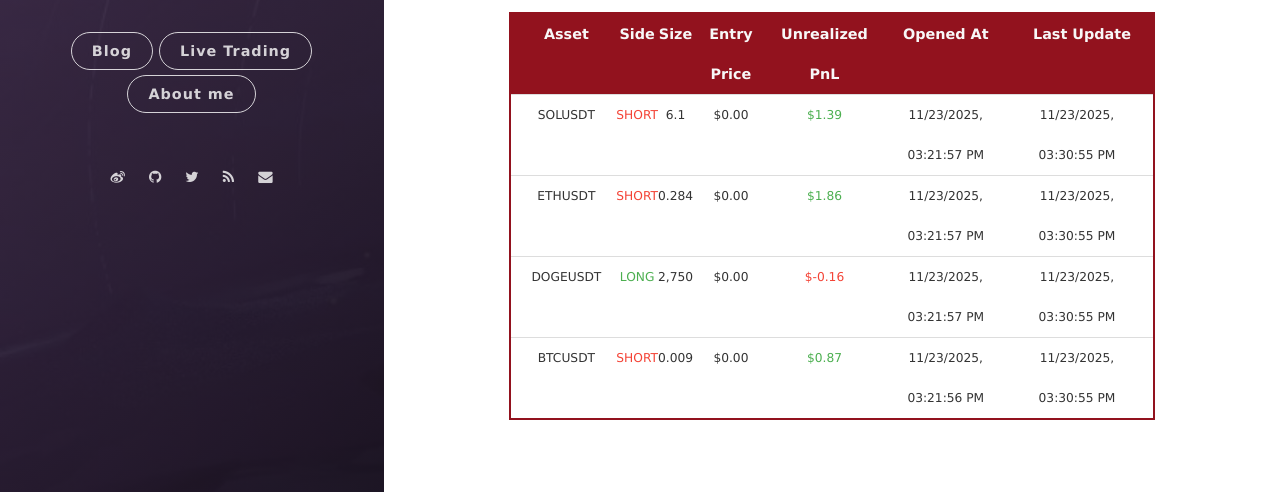
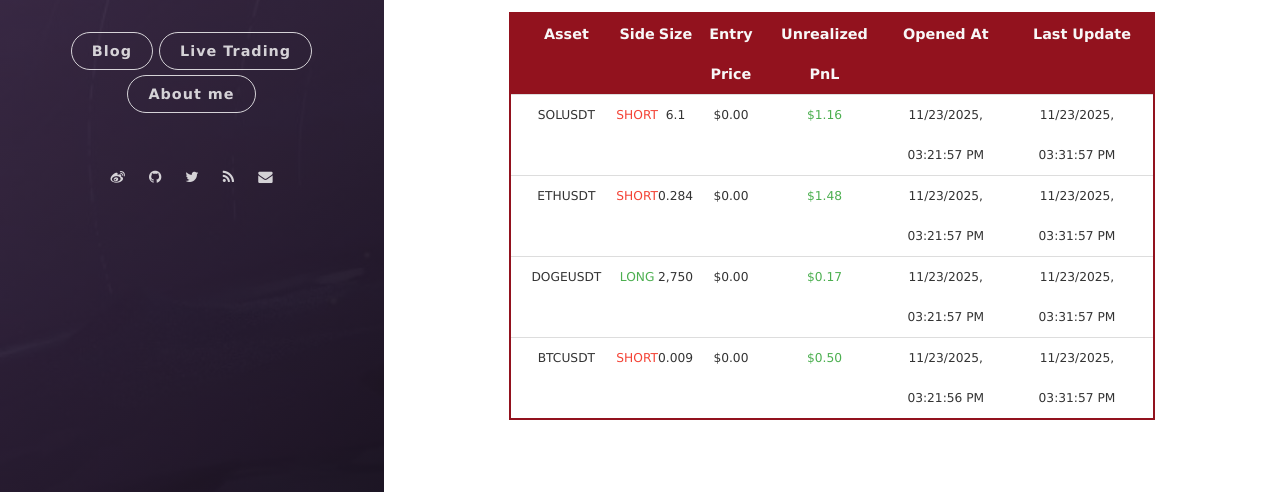
Before and after one commit to leeyegy/leeyegy.github.io, a Jekyll site: the page built from live-trading.html, in a window 1280 px wide and 1107 px high. Shown: the part 587-1079 px from the top of the window. Built offline with Jekyll 4.4.1, drawn with Linux system fonts in a browser that asks for light colours; nearby versions of some CDN libraries.

Commit message:
AccountMonitor: refresh positions 2025-11-23T23:31:57+08:00

```diff
--- a/assets/data/binance/positions.json
+++ b/assets/data/binance/positions.json
@@ -4,35 +4,35 @@
     "side": "SHORT",
     "size": 6.1,
     "entryPrice": 0.0,
-    "unrealizedPnl": 1.38960677,
+    "unrealizedPnl": 1.159,
     "openedAt": "2025-11-23T23:21:57+08:00",
-    "reportedAt": "2025-11-23T23:30:55+08:00"
+    "reportedAt": "2025-11-23T23:31:57+08:00"
   },
   {
     "symbol": "ETHUSDT",
     "side": "SHORT",
     "size": 0.284,
     "entryPrice": 0.0,
-    "unrealizedPnl": 1.86477482,
+    "unrealizedPnl": 1.4768,
     "openedAt": "2025-11-23T23:21:57+08:00",
-    "reportedAt": "2025-11-23T23:30:55+08:00"
+    "reportedAt": "2025-11-23T23:31:57+08:00"
   },
   {
     "symbol": "DOGEUSDT",
     "side": "LONG",
     "size": 2750.0,
     "entryPrice": 0.0,
-    "unrealizedPnl": -0.155925,
+    "unrealizedPnl": 0.165,
     "openedAt": "2025-11-23T23:21:57+08:00",
-    "reportedAt": "2025-11-23T23:30:55+08:00"
+    "reportedAt": "2025-11-23T23:31:57+08:00"
   },
   {
     "symbol": "BTCUSDT",
     "side": "SHORT",
     "size": 0.009,
     "entryPrice": 0.0,
-    "unrealizedPnl": 0.8667,
+    "unrealizedPnl": 0.5031,
     "openedAt": "2025-11-23T23:21:56+08:00",
-    "reportedAt": "2025-11-23T23:30:55+08:00"
+    "reportedAt": "2025-11-23T23:31:57+08:00"
   }
 ]
```
